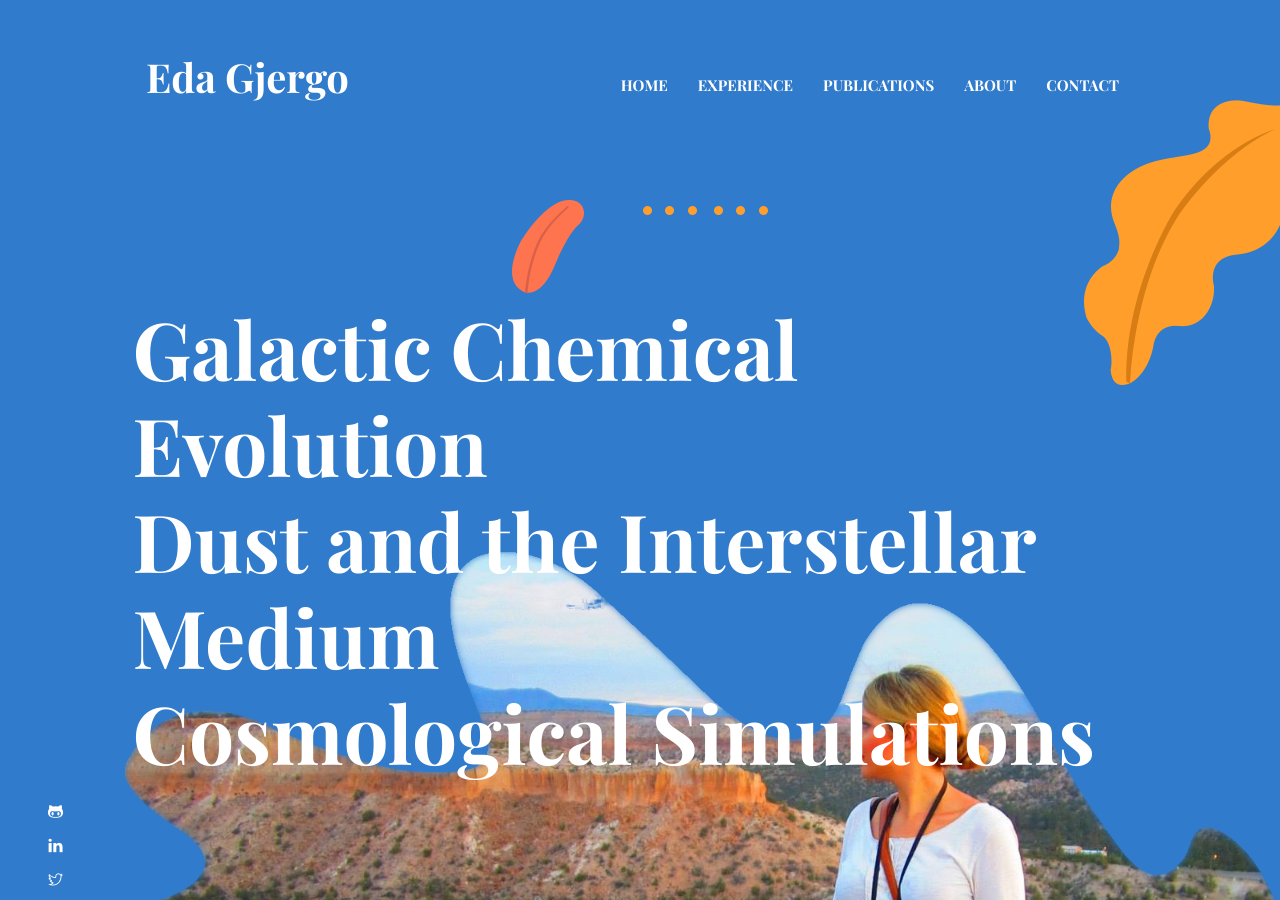
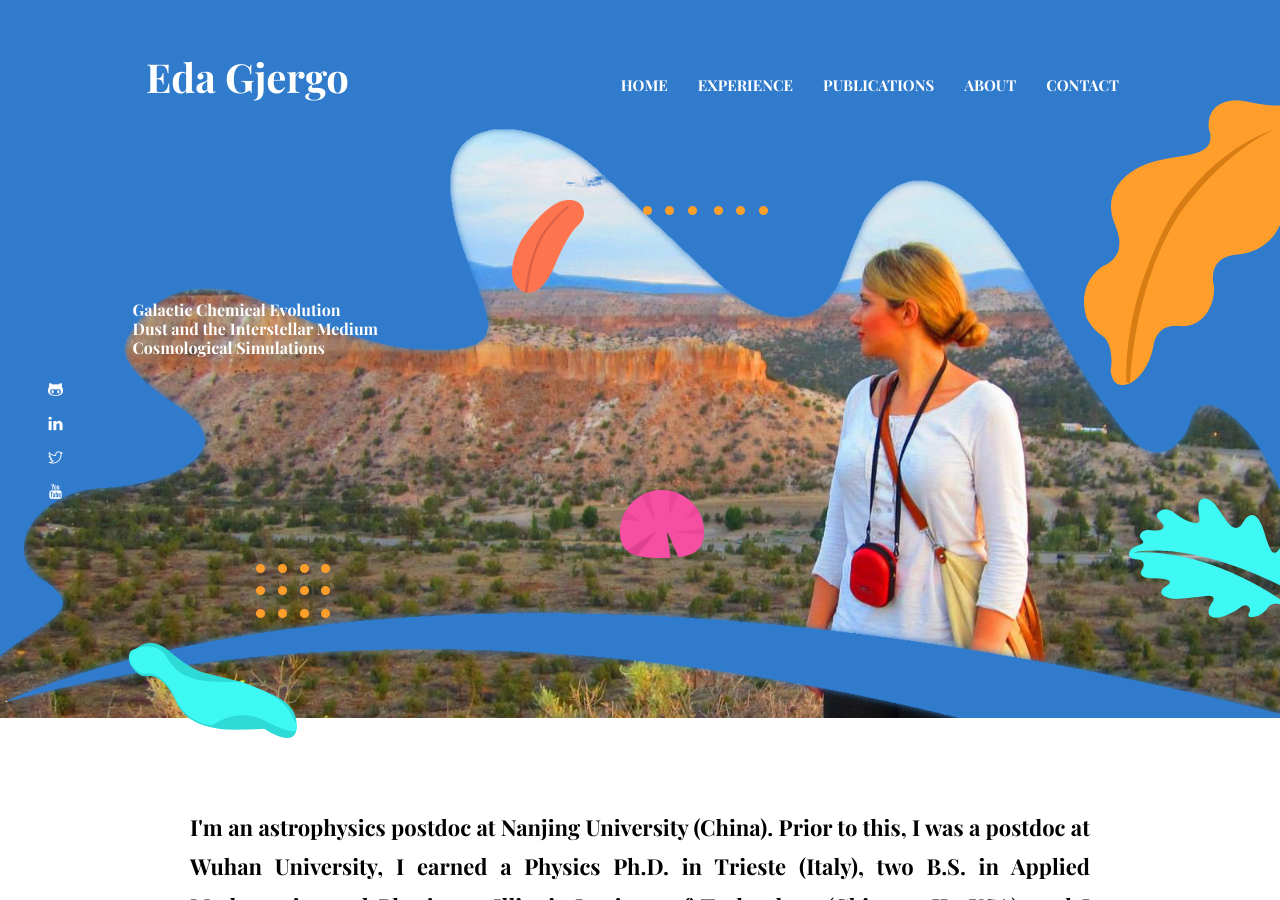
Before and after one commit to egjergo/egjergo.github.io, a Jekyll site: the page built from index.html, in a window 1280 px wide and 900 px high. Built offline with Jekyll 4.4.1, drawn with Linux system fonts in a browser that asks for light colours.

Commit message:
Update hero-section.html

```diff
--- a/_includes/hero-section.html
+++ b/_includes/hero-section.html
@@ -3,7 +3,7 @@
   <div class="container">
     <div class="row">
       <div class="col-lg-11 mx-auto">
-        <h1 class="text-white font-tertiary">{{ site.data.settings.hero.hero-title }}</h1>
+        <h1 class="text-white font-tertiary" style="font-size: 16px">{{ site.data.settings.hero.hero-title }}</h1>
       </div>
     </div>
   </div>
```
